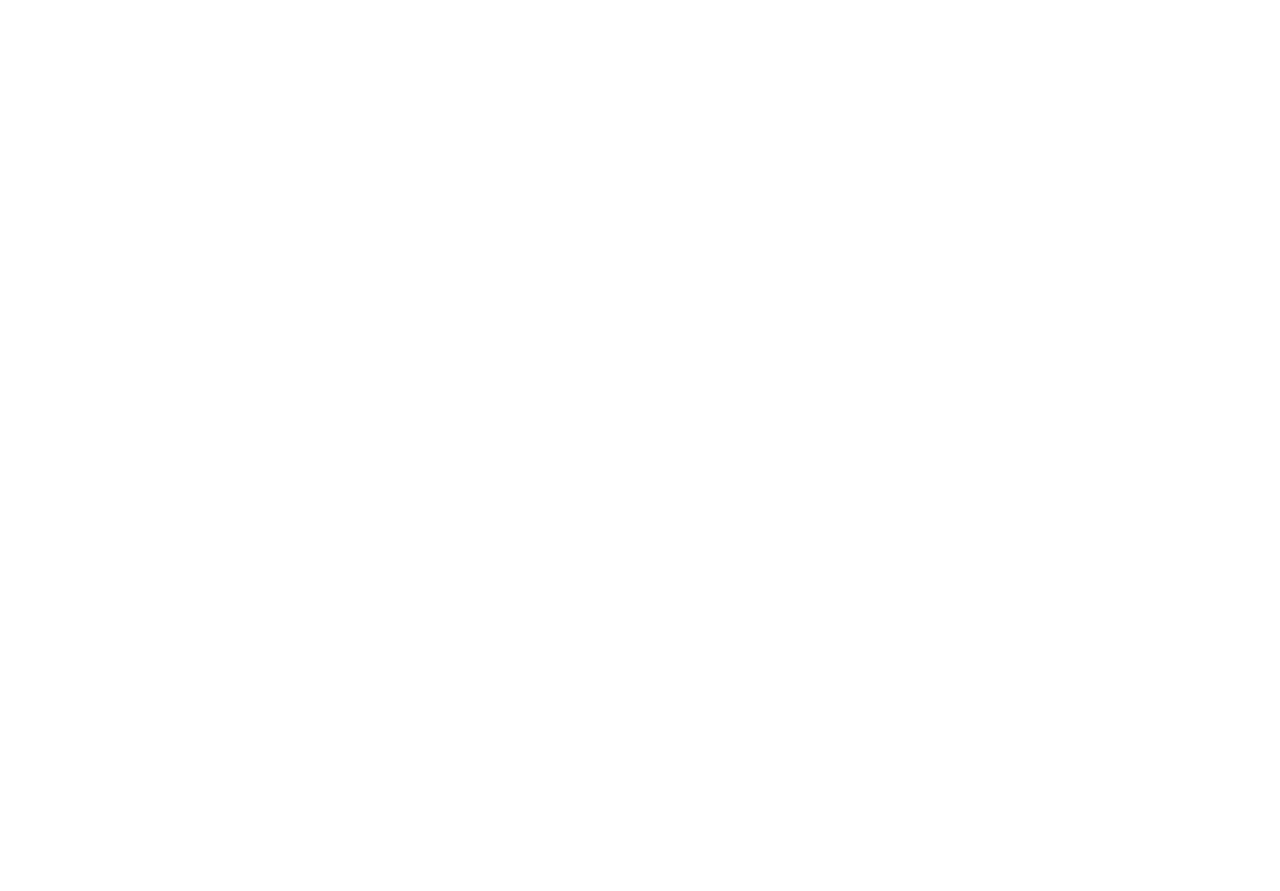
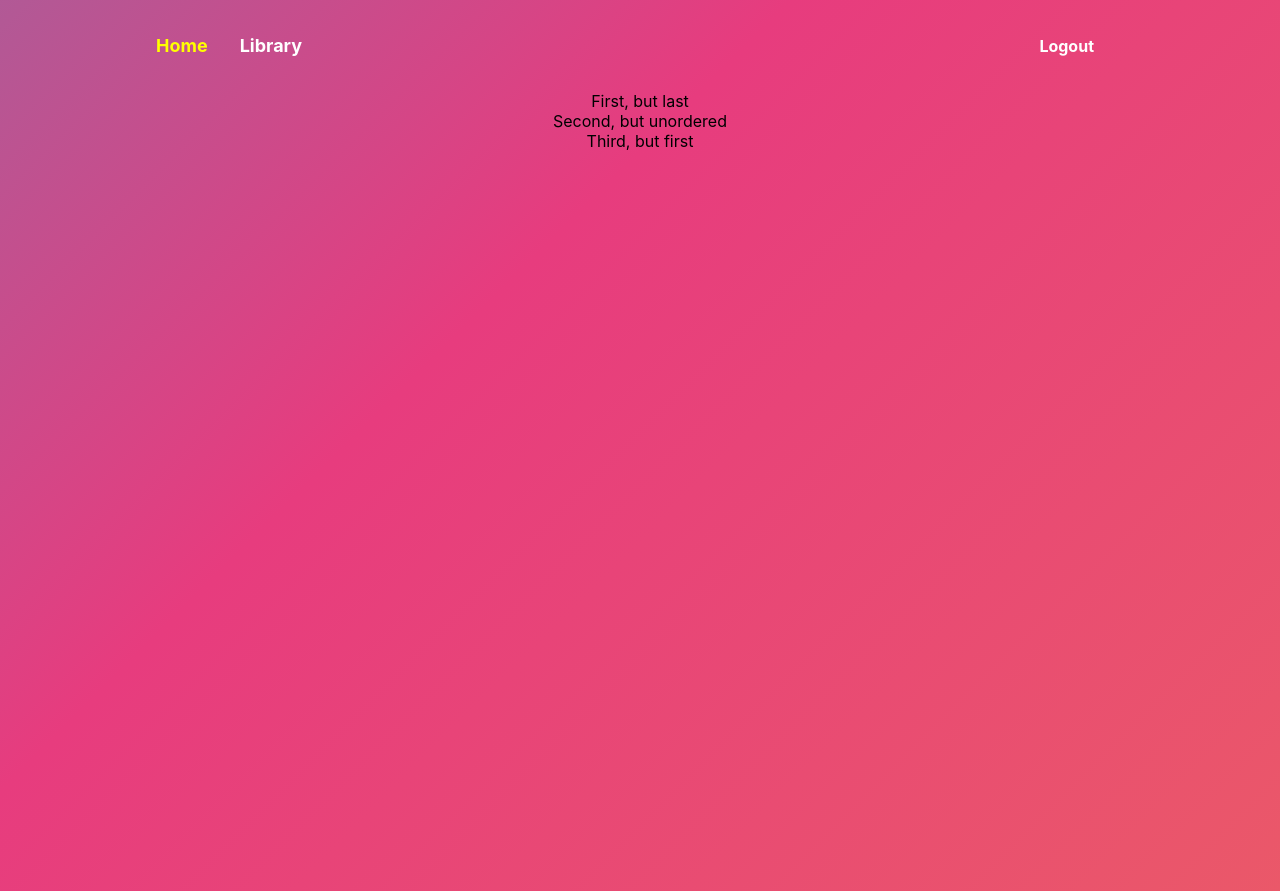
Before and after one commit to emmanuelraditya/booktracker, a React (Create React App) app: page /home in a window 1280 px wide. Before the commit the page ends 800 px from the top, so only its background shows below. Built offline with nearby package versions, Linux system fonts and the light colour scheme.

Commit message:
update navbar

```diff
--- a/package.json
+++ b/package.json
@@ -5,14 +5,18 @@
   "dependencies": {
     "@emotion/react": "^11.5.0",
     "@emotion/styled": "^11.3.0",
-    "@mui/material": "^5.1.0",
     "@testing-library/jest-dom": "^5.11.4",
     "@testing-library/react": "^11.1.0",
     "@testing-library/user-event": "^12.1.10",
+    "antd": "^4.16.13",
+    "bootstrap": "5.1.3",
     "react": "^17.0.2",
+    "react-bootstrap": "^2.0.0-rc.1",
     "react-dom": "^17.0.2",
+    "react-icons": "^4.3.1",
     "react-router-dom": "5.3.0",
     "react-scripts": "4.0.3",
+    "styled-components": "^5.3.3",
     "web-vitals": "^1.0.1"
   },
   "scripts": {
--- a/public/index.html
+++ b/public/index.html
@@ -24,7 +24,7 @@
       work correctly both with client-side routing and a non-root public URL.
       Learn how to configure a non-root public URL by running `npm run build`.
     -->
-    <title>React App</title>
+    <title>BookTracker App</title>
   </head>
   <body>
     <noscript>You need to enable JavaScript to run this app.</noscript>
--- /dev/null
+++ b/src/components/Home/Navbar/Navbar.js
@@ -0,0 +1,35 @@
+import React from 'react';
+import {
+Nav,
+NavLink,
+Bars,
+NavMenu,
+NavBtn,
+NavBtnLink,
+} from './NavbarElements';
+
+const Navbar = () => {
+return (
+	<>
+	<Nav>
+		<Bars />
+
+		<NavMenu>
+		<NavLink to='/home' activeStyle>
+			Home
+		</NavLink>
+		<NavLink to='/library' activeStyle>
+			Library
+		</NavLink>
+		{/* Second Nav */}
+		{/* <NavBtnLink to='/sign-in'>Sign In</NavBtnLink> */}
+		</NavMenu>
+		<NavBtn>
+		<NavBtnLink to='/'>Logout</NavBtnLink>
+		</NavBtn>
+	</Nav>
+	</>
+);
+};
+
+export default Navbar;
--- /dev/null
+++ b/src/components/Home/Navbar/NavbarElements.js
@@ -0,0 +1,93 @@
+import { FaBars } from 'react-icons/fa';
+import { NavLink as Link } from 'react-router-dom';
+import styled from 'styled-components';
+
+export const Nav = styled.nav`
+background: transparent;
+height: 85px;
+display: flex;
+justify-content: space-between;
+padding: 0.2rem calc((100vw - 1000px) / 2);
+z-index: 12;
+/* Third Nav */
+/* justify-content: flex-start; */
+`;
+
+export const NavLink = styled(Link)`
+color: white;
+font-size: 18px;
+font-weight: bold;
+display: flex;
+align-items: center;
+text-decoration: none;
+padding: 0 1rem;
+height: 100%;
+cursor: pointer;
+&.hover {
+    color: green;
+}
+&.active {
+	color: yellow;
+}
+`;
+
+export const Bars = styled(FaBars)`
+display: none;
+color: #808080;
+@media screen and (max-width: 768px) {
+	display: block;
+	position: absolute;
+	top: 0;
+	right: 0;
+	transform: translate(-100%, 75%);
+	font-size: 1.8rem;
+	cursor: pointer;
+}
+`;
+
+export const NavMenu = styled.div`
+display: flex;
+align-items: center;
+margin-right: -24px;
+/* Second Nav */
+/* margin-right: 24px; */
+/* Third Nav */
+/* width: 100vw;
+white-space: nowrap; */
+@media screen and (max-width: 768px) {
+	display: none;
+}
+`;
+
+export const NavBtn = styled.nav`
+display: flex;
+align-items: center;
+margin-right: 24px;
+/* Third Nav */
+/* justify-content: flex-end;
+width: 100vw; */
+@media screen and (max-width: 768px) {
+	display: none;
+}
+`;
+
+export const NavBtnLink = styled(Link)`
+border-radius: 4px;
+background: transparent;
+padding: 10px 22px;
+color: white;
+font-weight: bold;
+outline: none;
+border: none;
+cursor: pointer;
+transition: all 0.2s ease-in-out;
+text-decoration: none;
+/* Second Nav */
+margin-left: 24px;
+&:hover {
+	transition: all 0.2s ease-in-out;
+	background: #F5F5F5;
+	color: black;
+    font-weight: bold;
+}
+`;
--- a/src/components/Login/Login.module.css
+++ b/src/components/Login/Login.module.css
@@ -31,7 +31,7 @@
 
 
 .loginWrapper {
-    margin-top: 30%;
+    margin-top: 20%;
     /* animation: slideInFromLeft 1s ease-out 0s; */
 }
 
--- /dev/null
+++ b/src/pages/Homepage/Home.js
@@ -0,0 +1,29 @@
+import React from 'react';
+import Navbar from '../../components/Home/Navbar/Navbar';
+import { Container,Row,Col } from 'react-bootstrap';
+
+const Home = () => {
+return (
+    <div>
+        <Navbar />
+	<div
+	style={{
+		display: 'flex',
+		justifyContent: 'Center',
+		alignItems: 'normal',
+		height: '100vh'
+	}}
+	>
+	<Container>
+  <Row>
+    <Col xs={{ order: 'last' }}>First, but last</Col>
+    <Col xs>Second, but unordered</Col>
+    <Col xs={{ order: 'first' }}>Third, but first</Col>
+  </Row>
+</Container>
+	</div>
+    </div>
+);
+};
+
+export default Home;
--- /dev/null
+++ b/src/pages/Library/Library.js
@@ -0,0 +1,22 @@
+import React from 'react';
+import Navbar from '../../components/Home/Navbar/Navbar';
+
+const Library = () => {
+return (
+    <div>
+        <Navbar />
+	<div
+	style={{
+		display: 'flex',
+		justifyContent: 'Right',
+		alignItems: 'Right',
+		height: '100vh'
+	}}
+	>
+	<h1>Library is a Computer Science portal for geeks.</h1>
+	</div>
+    </div>
+);
+};
+
+export default Library;
--- a/src/routes/index.js
+++ b/src/routes/index.js
@@ -1,14 +1,18 @@
-import React from 'react';
-import { BrowserRouter as Router, Switch, Route } from 'react-router-dom';
-import LoginPage from '../pages/LoginPage/LoginPage';
+import React from "react";
+import { BrowserRouter as Router, Switch, Route } from "react-router-dom";
+import Home from "../pages/Homepage/Home";
+import Library from "../pages/Library/Library";
+import LoginPage from "../pages/LoginPage/LoginPage";
 
 function RoutesPage() {
   return (
     <Router>
       <Switch>
         <Route exact path="/" component={LoginPage} />
+        <Route exact path="/home" component={Home} />
+        <Route exact path="/library" component={Library} />
       </Switch>
     </Router>
-    )
+  );
 }
 export default RoutesPage;
```
Also changed, not shown: src/components/Home/ListBook/ListBook.js (added), 1 other file (tests, documents, lock files or other folders). Lines whose indentation alone changed are shown as unchanged.
